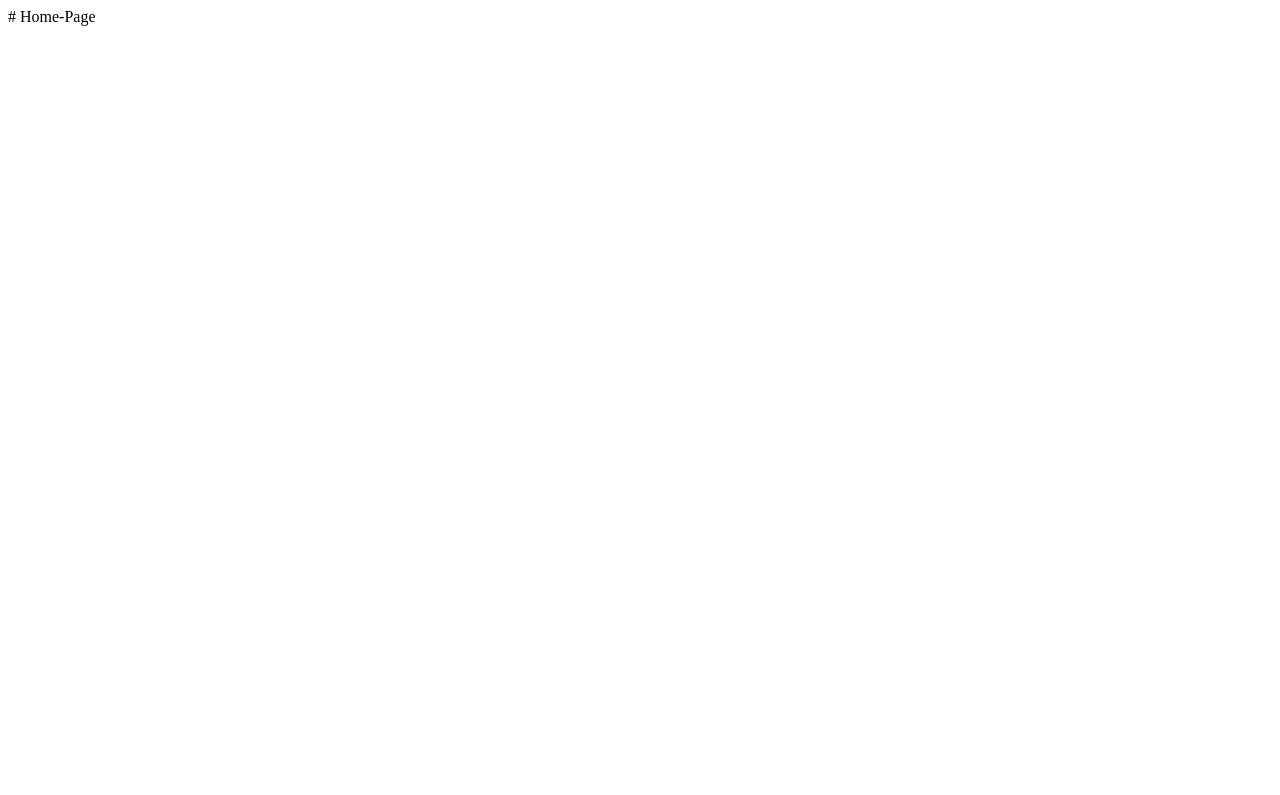
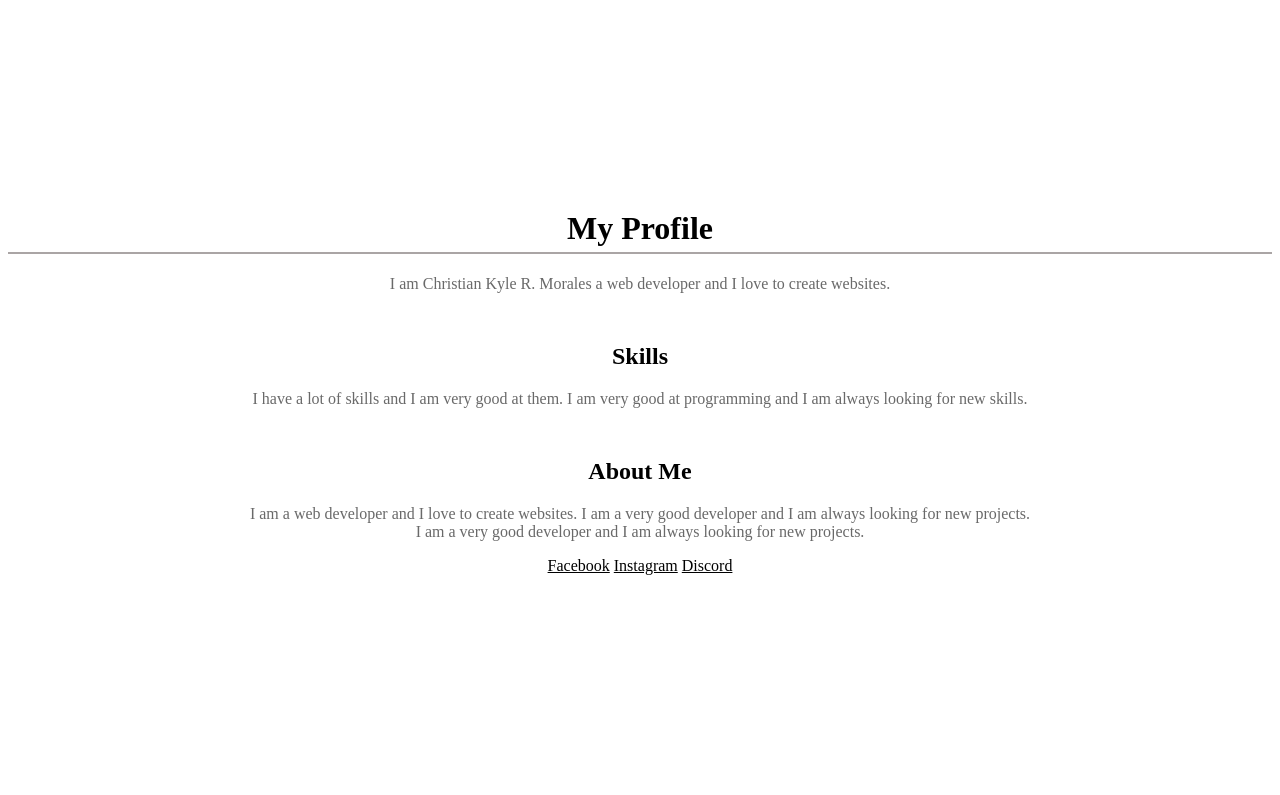
Before and after one commit to Chrnkylellovin2/Home-Page, a plain HTML site: page index.html in a window 1280 px wide. Drawn offline with Linux system fonts and the light colour scheme.

Commit message:
index.html

```diff
--- a/index.html
+++ b/index.html
@@ -1 +1,53 @@
-# Home-Page
+<html>
+  <title>My Profile</title>
+
+      <style>
+
+
+h1 {
+  color: rgb(0, 0, 0);
+  margin-top: 210px;
+     border-bottom: 2px solid #aaa5a5;
+      padding-bottom: 5px;
+
+}
+
+h2 {
+  margin-top: 50px;
+}
+
+p {
+  color: dimgray;
+}
+a {
+  color: black;
+}
+</style>
+
+  <Body>
+
+
+    <center>
+      <div class="container"></div>
+      <div class="section"></div>
+      <h1> My Profile</h1>
+      <p>I am Christian Kyle R. Morales a web developer and I love to create websites.</p>
+
+      <h2>Skills</h2>
+      <p>I have a lot of skills and I am very good at them. I am very good at programming and I am always looking for new skills.</p>
+
+      <h2>About Me</h2>
+      <p>I am a web developer and I love to create websites. I am a very good developer and I am always looking for new projects. <br> I am
+a very good developer and I am always looking for new projects.</p>
+
+
+      <a href="https://www.facebook.com/chrnkylellovin.210">Facebook</a>
+      <a href="https://www.instagram.com/chrnkylellovin/">Instagram</a>
+      <a href="https://discordapp.com/users/922680229279965224">Discord</a>
+
+    </center>
+
+
+  </Body>
+
+</html>
```
